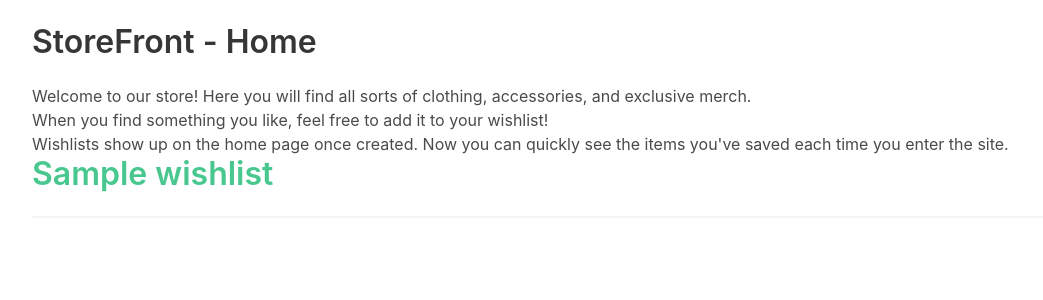
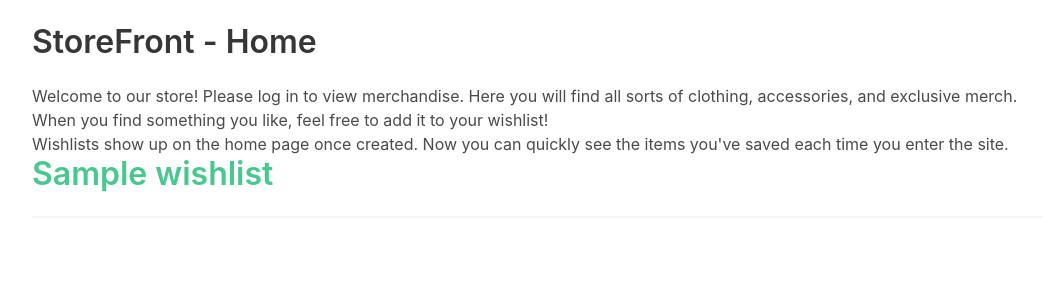
Before and after one commit to RickHayden/StoreFront, a Django app: page / in a window 1280 px wide. Shown: the part 52-352 px from the top of the page, without its empty margins (32-1075 px from the left). Run offline with Django 4.2, Linux system fonts and the light colour scheme; tables that the repository leaves empty hold one stand-in row (values such as "Sample post").

Commit message:
deployment edits

```diff
--- a/main_app/templates/home.html
+++ b/main_app/templates/home.html
@@ -1,7 +1,7 @@
 {% extends 'base.html' %}
 {% block content %}
 <h1 class="title pt-5">StoreFront - Home</h1>
-<h1>Welcome to our store! Here you will find all sorts of clothing, accessories, and exclusive merch.</h1>
+<h1>Welcome to our store! Please log in to view merchandise. Here you will find all sorts of clothing, accessories, and exclusive merch.</h1>
 <ul>
     <li>When you find something you like, feel free to add it to your wishlist!</li>
     <li>Wishlists show up on the home page once created. Now you can quickly see the items you've saved each time you enter the site.</li>
@@ -18,7 +18,7 @@
                 {% if user.is_authenticated %}
                 <div class="review">
                     <span>{{forloop.counter}}</span>
-                    <a href="{% url 'merch_detail' merch.pk %}" class="button is-not-outlined">{{merch}} (${{merch.price}})</a>
+                    <a href="{% url 'merch_detail' merch.pk %}" class="button is-outlined">{{merch}} (${{merch.price}})</a>
                     <span><img src="{{merch.img}}" alt="{{merch.name}}"/></span>
                     <span>
                         <a href="{% url 'wishlist_merch_assoc' wishlist.pk merch.pk %}?assoc=remove" class="button is-danger is-outlined">
--- a/main_app/templates/merch_detail.html
+++ b/main_app/templates/merch_detail.html
@@ -50,7 +50,6 @@
                 <span><b>"{{review.user}}"</b> says: {{review.content}}</b></span>
                 <span>{{review.rating}}/5</span>
                 <span>{{review.created}}</span>
-                <!-- <span>{{review.modified}}</span> -->
             </div>
         {% empty %}
             <article class="message">
```
